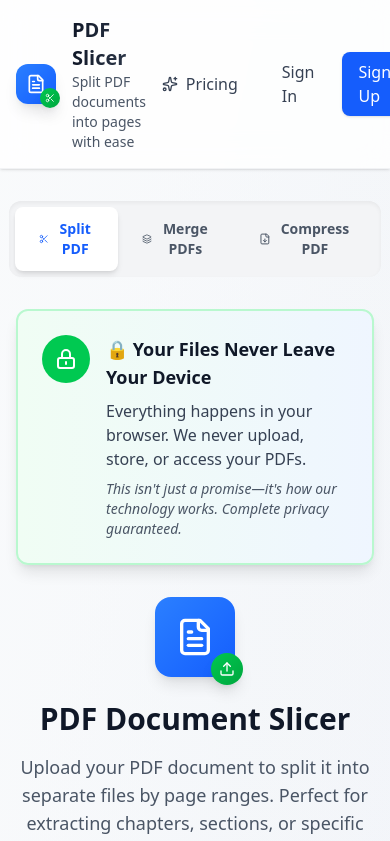
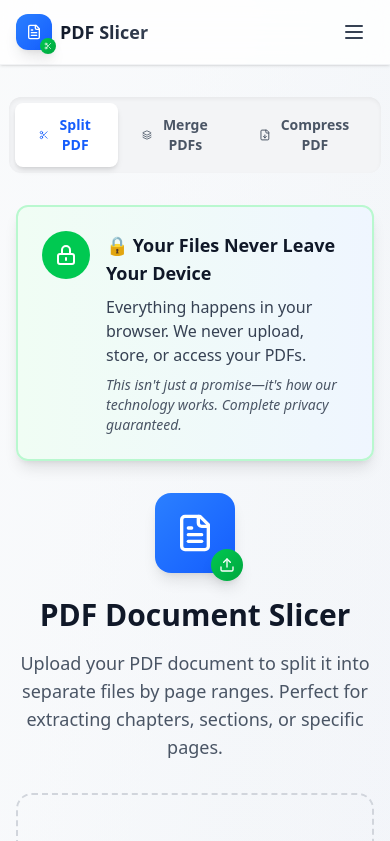
Before and after one commit to JaceG/DocSlicer, a Next.js app in the folder frontend/: page / in a window 390 px wide. Shown: the top 841 px of the page. Built offline with nearby package versions, Linux system fonts and the light colour scheme; no server answers.

Commit message:
updated header to be more mobile ore mobile friendly

```diff
--- a/frontend/components/ui/Header.tsx
+++ b/frontend/components/ui/Header.tsx
@@ -1,6 +1,7 @@
 'use client';
 
-import { FileText, Scissors, Plus, Sparkles, LayoutDashboard } from 'lucide-react';
+import { useState, useEffect, useRef } from 'react';
+import { FileText, Scissors, Plus, Sparkles, LayoutDashboard, Menu, X } from 'lucide-react';
 import { UserButton, useUser } from '@clerk/nextjs';
 import Link from 'next/link';
 
@@ -10,31 +11,73 @@ interface HeaderProps {
 
 export function Header({ onNewDocument }: HeaderProps) {
 	const { isSignedIn, isLoaded } = useUser();
+	const [mobileMenuOpen, setMobileMenuOpen] = useState(false);
+	const menuRef = useRef<HTMLDivElement>(null);
+
+	// Close menu when clicking outside
+	useEffect(() => {
+		function handleClickOutside(event: MouseEvent) {
+			if (menuRef.current && !menuRef.current.contains(event.target as Node)) {
+				setMobileMenuOpen(false);
+			}
+		}
+		if (mobileMenuOpen) {
+			document.addEventListener('mousedown', handleClickOutside);
+		}
+		return () => document.removeEventListener('mousedown', handleClickOutside);
+	}, [mobileMenuOpen]);
+
+	// Close menu on route change / escape key
+	useEffect(() => {
+		function handleEscape(e: KeyboardEvent) {
+			if (e.key === 'Escape') setMobileMenuOpen(false);
+		}
+		document.addEventListener('keydown', handleEscape);
+		return () => document.removeEventListener('keydown', handleEscape);
+	}, []);
+
+	// Prevent body scroll when menu is open
+	useEffect(() => {
+		if (mobileMenuOpen) {
+			document.body.style.overflow = 'hidden';
+		} else {
+			document.body.style.overflow = '';
+		}
+		return () => {
+			document.body.style.overflow = '';
+		};
+	}, [mobileMenuOpen]);
 
 	return (
 		<header className='bg-white/80 dark:bg-gray-900/80 backdrop-blur-lg shadow-sm border-b border-gray-200/50 dark:border-gray-800/50 sticky top-0 z-50'>
-			<div className='container mx-auto px-4 py-4'>
+			<div className='container mx-auto px-4 py-3 md:py-4'>
 				<div className='flex items-center justify-between'>
-					<Link href='/' className='flex items-center space-x-4 hover:opacity-80 transition-opacity'>
-						<div className='relative'>
-							<div className='w-10 h-10 bg-gradient-to-br from-blue-500 to-blue-600 rounded-xl flex items-center justify-center shadow-lg'>
-								<FileText className='h-5 w-5 text-white' />
+					{/* Logo */}
+					<Link
+						href='/'
+						className='flex items-center space-x-2 sm:space-x-4 hover:opacity-80 transition-opacity'
+						onClick={() => setMobileMenuOpen(false)}
+					>
+						<div className='relative flex-shrink-0'>
+							<div className='w-9 h-9 sm:w-10 sm:h-10 bg-gradient-to-br from-blue-500 to-blue-600 rounded-xl flex items-center justify-center shadow-lg'>
+								<FileText className='h-4 w-4 sm:h-5 sm:w-5 text-white' />
 							</div>
-							<div className='absolute -bottom-1 -right-1 w-5 h-5 bg-gradient-to-br from-green-500 to-green-600 rounded-full flex items-center justify-center shadow-lg'>
-								<Scissors className='h-2.5 w-2.5 text-white' />
+							<div className='absolute -bottom-1 -right-1 w-4 h-4 sm:w-5 sm:h-5 bg-gradient-to-br from-green-500 to-green-600 rounded-full flex items-center justify-center shadow-lg'>
+								<Scissors className='h-2 w-2 sm:h-2.5 sm:w-2.5 text-white' />
 							</div>
 						</div>
-						<div>
-							<h1 className='text-xl font-bold bg-gradient-to-r from-gray-900 to-gray-700 dark:from-gray-100 dark:to-gray-300 bg-clip-text text-transparent'>
+						<div className='min-w-0'>
+							<h1 className='text-lg sm:text-xl font-bold bg-gradient-to-r from-gray-900 to-gray-700 dark:from-gray-100 dark:to-gray-300 bg-clip-text text-transparent truncate'>
 								PDF Slicer
 							</h1>
-							<p className='text-sm text-gray-600 dark:text-gray-400'>
+							<p className='hidden md:block text-sm text-gray-600 dark:text-gray-400'>
 								Split PDF documents into pages with ease
 							</p>
 						</div>
 					</Link>
 
-					<div className='flex items-center space-x-3'>
+					{/* Desktop Navigation */}
+					<div className='hidden md:flex items-center space-x-3'>
 						{isLoaded && (
 							<>
 								{isSignedIn ? (
@@ -44,7 +87,7 @@ export function Header({ onNewDocument }: HeaderProps) {
 											className='flex items-center space-x-2 px-4 py-2 text-gray-700 dark:text-gray-300 hover:bg-gray-100 dark:hover:bg-gray-800 rounded-lg transition-colors'
 										>
 											<LayoutDashboard className='h-4 w-4' />
-											<span className='hidden sm:inline'>Dashboard</span>
+											<span>Dashboard</span>
 										</Link>
 										{onNewDocument && (
 											<button
@@ -52,7 +95,7 @@ export function Header({ onNewDocument }: HeaderProps) {
 												className='flex items-center space-x-2 px-4 py-2 bg-blue-600 hover:bg-blue-700 text-white font-medium rounded-lg transition-colors shadow-sm'
 											>
 												<Plus className='h-4 w-4' />
-												<span className='hidden sm:inline'>New Document</span>
+												<span>New Document</span>
 											</button>
 										)}
 										<UserButton
@@ -89,7 +132,114 @@ export function Header({ onNewDocument }: HeaderProps) {
 							</>
 						)}
 					</div>
+
+					{/* Mobile: User button (when signed in) + Hamburger */}
+					<div className='flex md:hidden items-center space-x-2'>
+						{isLoaded && isSignedIn && (
+							<UserButton
+								appearance={{
+									elements: {
+										avatarBox: 'w-8 h-8',
+									},
+								}}
+							/>
+						)}
+						<button
+							onClick={() => setMobileMenuOpen(!mobileMenuOpen)}
+							className='p-2 rounded-lg text-gray-700 dark:text-gray-300 hover:bg-gray-100 dark:hover:bg-gray-800 transition-colors'
+							aria-label={mobileMenuOpen ? 'Close menu' : 'Open menu'}
+							aria-expanded={mobileMenuOpen}
+						>
+							{mobileMenuOpen ? (
+								<X className='h-6 w-6' />
+							) : (
+								<Menu className='h-6 w-6' />
+							)}
+						</button>
+					</div>
 				</div>
+
+				{/* Mobile Menu */}
+				{mobileMenuOpen && (
+					<>
+						{/* Backdrop */}
+						<div
+							className='fixed inset-0 top-[57px] bg-black/20 dark:bg-black/40 backdrop-blur-sm md:hidden z-40'
+							onClick={() => setMobileMenuOpen(false)}
+						/>
+						{/* Menu Panel */}
+						<div
+							ref={menuRef}
+							className='absolute left-0 right-0 top-full bg-white dark:bg-gray-900 border-b border-gray-200 dark:border-gray-800 shadow-lg md:hidden z-50 animate-in slide-in-from-top-2 duration-200'
+						>
+							<nav className='container mx-auto px-4 py-4 space-y-2'>
+								{isLoaded && (
+									<>
+										{isSignedIn ? (
+											<>
+												<Link
+													href='/dashboard'
+													onClick={() => setMobileMenuOpen(false)}
+													className='flex items-center space-x-3 px-4 py-3 text-gray-700 dark:text-gray-300 hover:bg-gray-100 dark:hover:bg-gray-800 rounded-xl transition-colors'
+												>
+													<LayoutDashboard className='h-5 w-5' />
+													<span className='font-medium'>Dashboard</span>
+												</Link>
+												{onNewDocument && (
+													<button
+														onClick={() => {
+															onNewDocument();
+															setMobileMenuOpen(false);
+														}}
+														className='flex items-center space-x-3 w-full px-4 py-3 bg-blue-600 hover:bg-blue-700 text-white font-medium rounded-xl transition-colors shadow-sm'
+													>
+														<Plus className='h-5 w-5' />
+														<span>New Document</span>
+													</button>
+												)}
+												<Link
+													href='/pricing'
+													onClick={() => setMobileMenuOpen(false)}
+													className='flex items-center space-x-3 px-4 py-3 text-gray-700 dark:text-gray-300 hover:bg-gray-100 dark:hover:bg-gray-800 rounded-xl transition-colors'
+												>
+													<Sparkles className='h-5 w-5' />
+													<span className='font-medium'>Pricing</span>
+												</Link>
+											</>
+										) : (
+											<>
+												<Link
+													href='/pricing'
+													onClick={() => setMobileMenuOpen(false)}
+													className='flex items-center space-x-3 px-4 py-3 text-gray-700 dark:text-gray-300 hover:bg-gray-100 dark:hover:bg-gray-800 rounded-xl transition-colors'
+												>
+													<Sparkles className='h-5 w-5' />
+													<span className='font-medium'>Pricing</span>
+												</Link>
+												<div className='pt-2 border-t border-gray-200 dark:border-gray-800 mt-2 space-y-2'>
+													<Link
+														href='/sign-in'
+														onClick={() => setMobileMenuOpen(false)}
+														className='block w-full px-4 py-3 text-center text-gray-700 dark:text-gray-300 hover:bg-gray-100 dark:hover:bg-gray-800 rounded-xl transition-colors font-medium'
+													>
+														Sign In
+													</Link>
+													<Link
+														href='/sign-up'
+														onClick={() => setMobileMenuOpen(false)}
+														className='block w-full px-4 py-3 text-center bg-blue-600 hover:bg-blue-700 text-white font-medium rounded-xl transition-colors shadow-sm'
+													>
+														Sign Up
+													</Link>
+												</div>
+											</>
+										)}
+									</>
+								)}
+							</nav>
+						</div>
+					</>
+				)}
 			</div>
 		</header>
 	);
```
